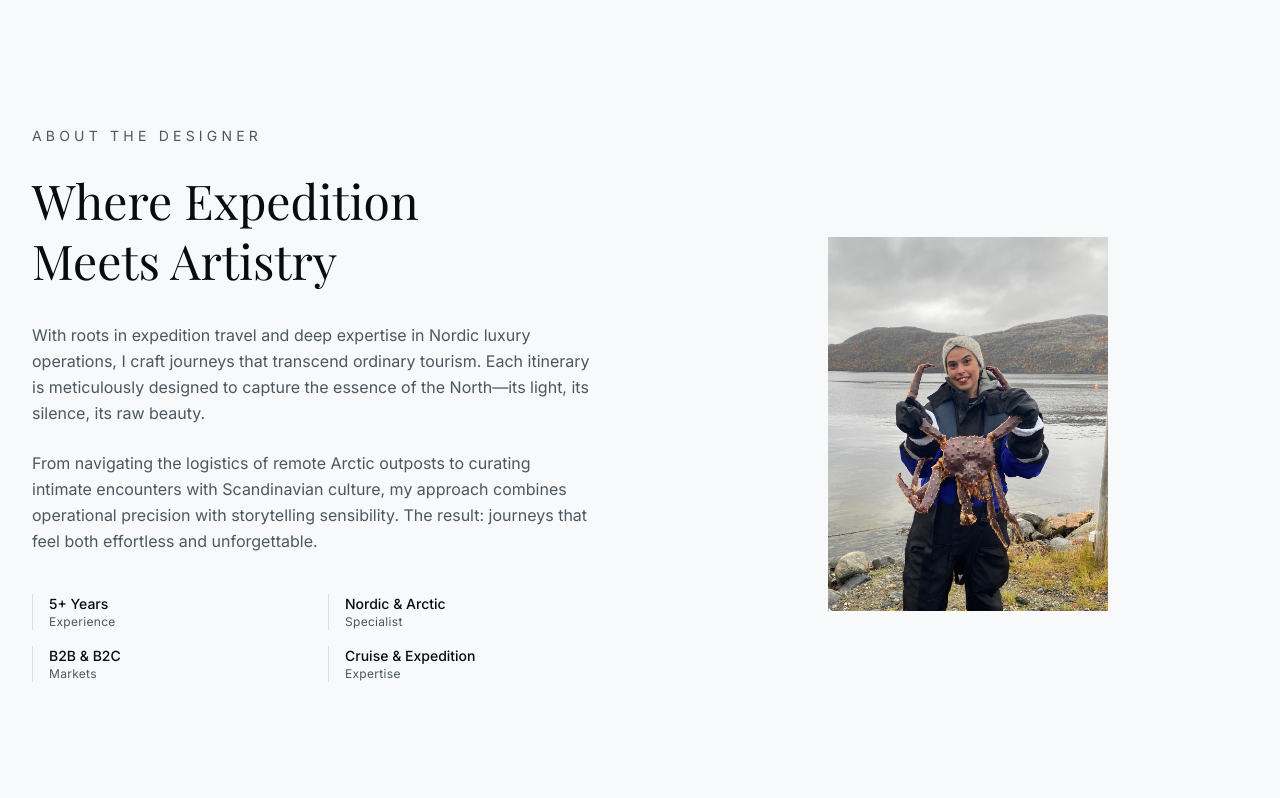
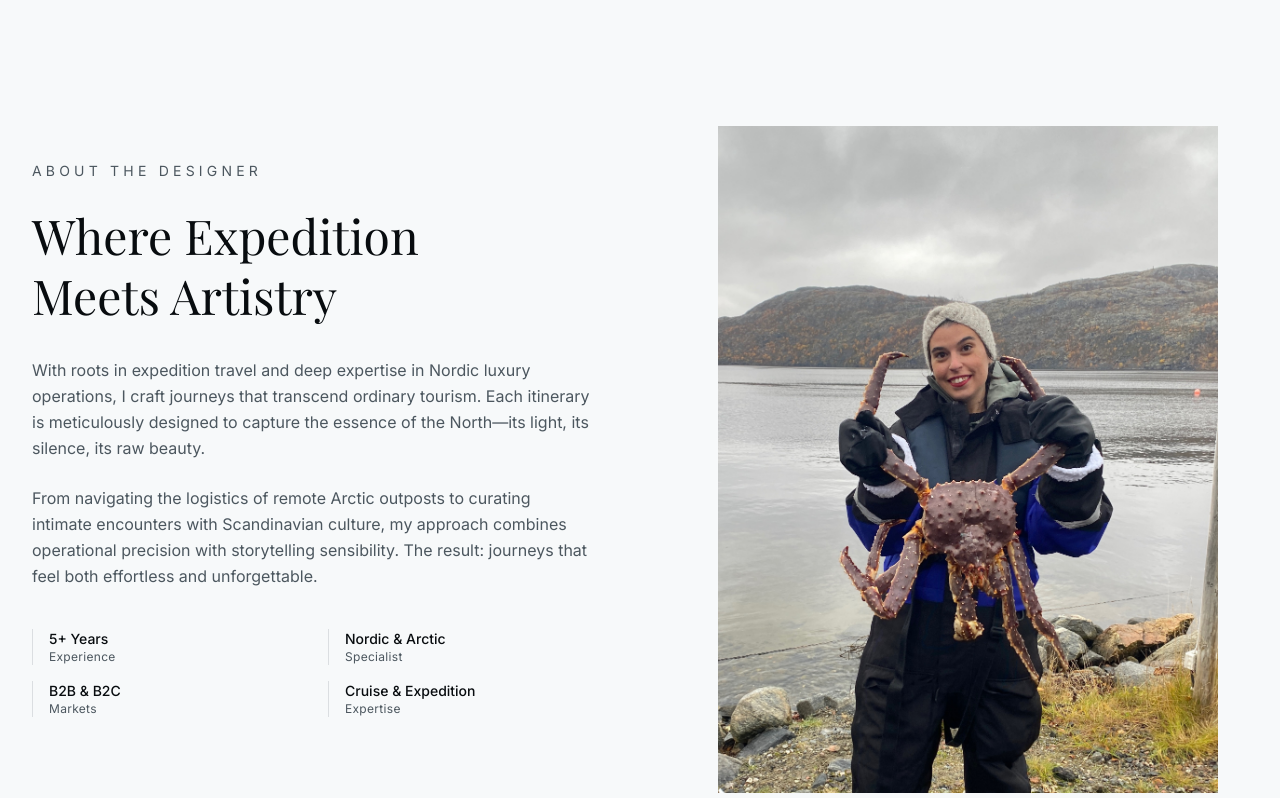
Before and after one commit to gioascia93/portfolio, a Next.js app: page / in a window 1280 px wide. Shown: the part 802-1600 px from the top of the page. Built offline with nearby package versions, Linux system fonts and the light colour scheme; a web font is replaced by a local one.

Commit message:
feat: increase max width of portrait image in intro section

```diff
--- a/components/home/intro-section.tsx
+++ b/components/home/intro-section.tsx
@@ -82,7 +82,7 @@ export function IntroSection() {
           {/* Image */}
           {/* Portrait Image - Smaller and more discreet */}
           <div className="w-full">
-            <div className="relative aspect-[3/4] w-full max-w-[280px] mx-auto">
+            <div className="relative aspect-[3/4] w-full max-w-[500px] mx-auto">
               <Image
                 src="/images/giorgia.jpg"
                 alt="Giorgia Ascia"
```
